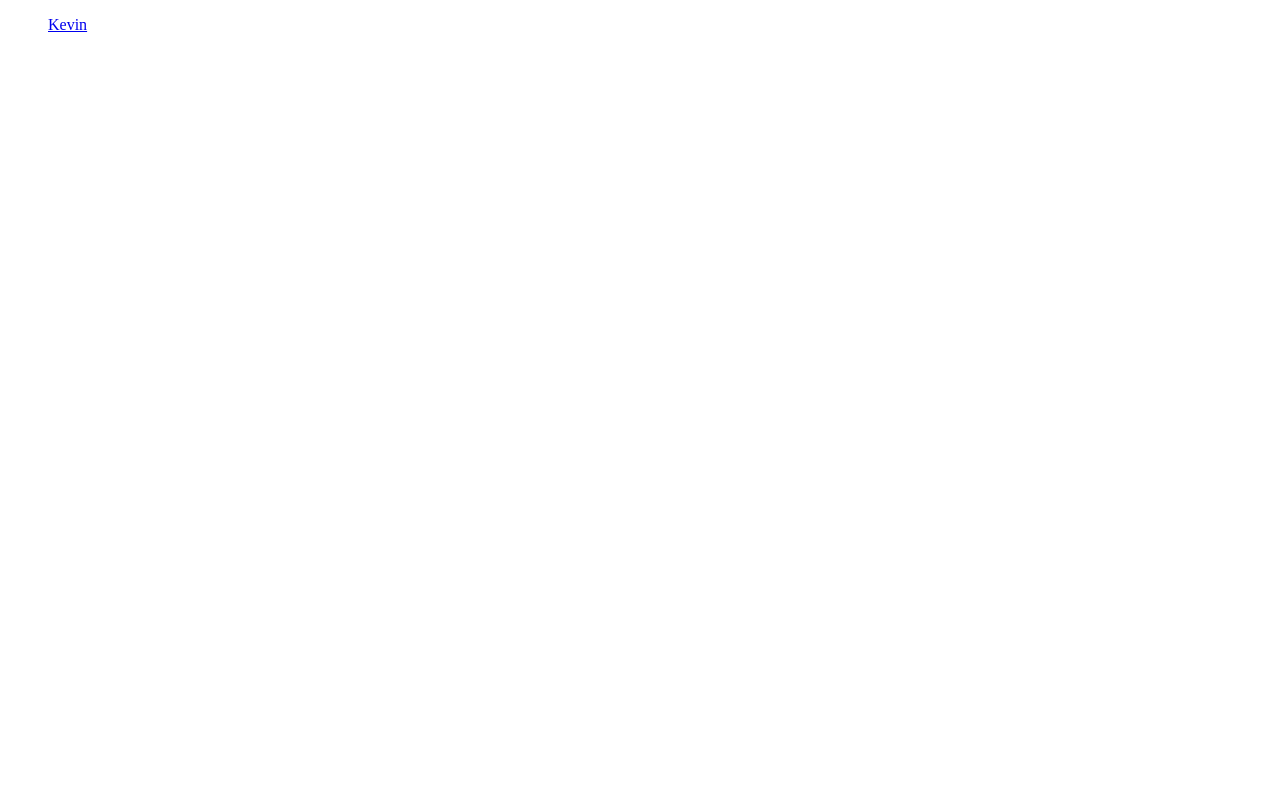
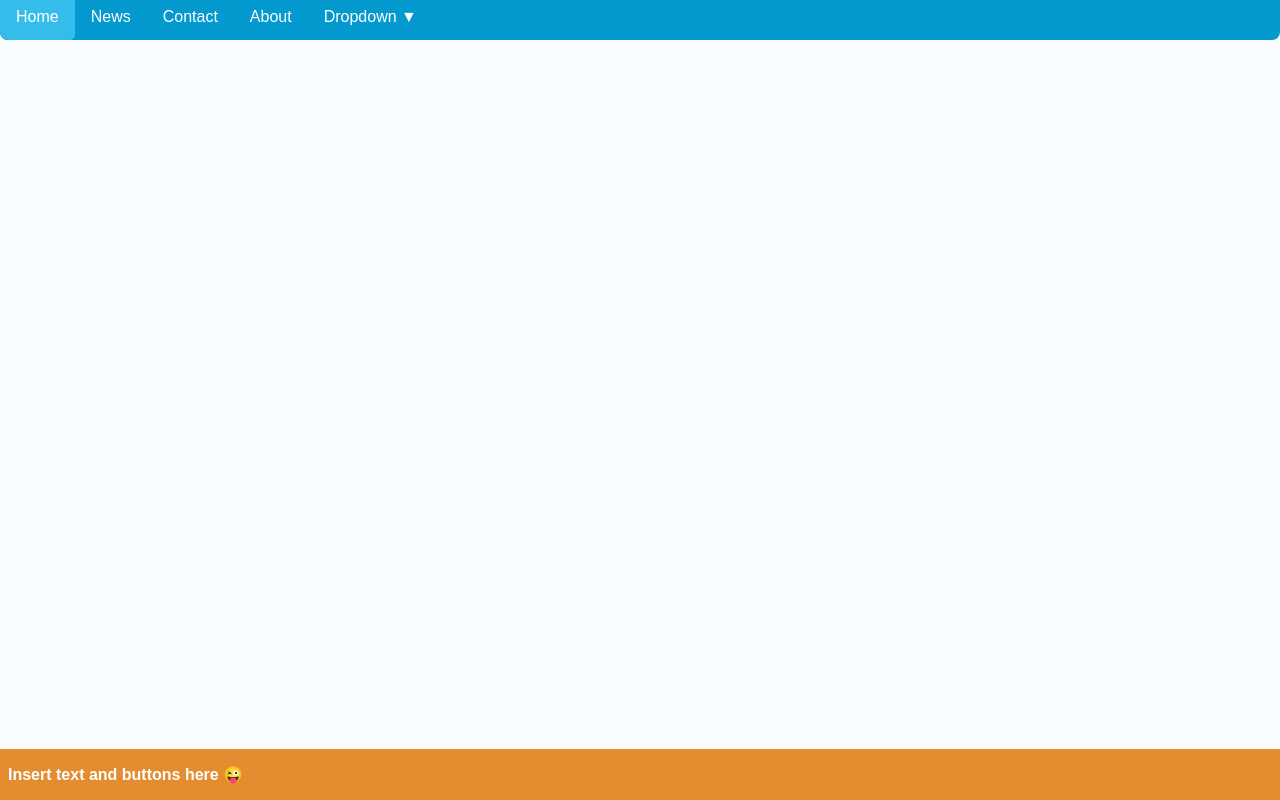
Before and after one commit to Trinitrotoluenisti/kevin, a Flask app: page / in a window 1280 px wide. Before the commit the page is almost empty. Run offline with Flask 2, Linux system fonts and the light colour scheme.

Commit message:
Sistemato layout

```diff
--- a/graficis/html.html
+++ b/graficis/html.html
@@ -1,4 +1,3 @@
-
 <!DOCTYPE html>
 <html>
 	<head>
--- a/website/application/static/style/layout.css
+++ b/website/application/static/style/layout.css
@@ -0,0 +1,112 @@
+html {
+	background-color: #f9fcff;
+	font-family: arial;
+	padding-bottom: 20vh;
+}
+
+/* Navbar */
+
+.navbar {
+	position: fixed;
+	list-style-type: none;
+	padding: 0px;
+	width: 100%;
+	margin-top: -6px;
+	overflow: hidden;
+	background-color: #0499cf;
+	border-radius: 0px 0px 8px 8px;
+}
+
+.menu {
+	position: fixed;
+	top: 0%;
+	left: 0px;
+}
+
+/* Buttons in navbar */
+
+.button {
+	float: left;
+	background-color: #0499cf;
+	color: white;
+	border: none;
+}
+
+.button a {
+	display: block;
+	color: white;
+	text-align: center;
+	padding: 14px 16px;
+	text-decoration: none;
+}
+
+.button a:hover {
+	background-color: #34bdeb;
+	border-radius: 5px;
+}
+
+/* Dropdown */
+
+.dropdown {
+	float: left;
+	overflow: hidden;
+}
+
+.dropdown .ddbutton {
+	font-size: 16px;
+	border: none;
+	outline: none;
+	color: white;
+	padding: 14px 16px;
+	background-color: #0499cf;
+	border-radius: 5px;
+}
+
+.dropdown:hover .ddbutton {
+	background-color: #34bdeb;
+}
+
+.dropdown-content {
+	display: none;
+	position: fixed;
+	background-color: #f9f9f9;
+	min-width: 160px;
+	box-shadow: 0px 8px 16px 0px rgba(0,0,0,0.2);
+	z-index: 1;
+	border-radius: 5px;
+}
+
+.dropdown-content a {
+	float: none;
+	color: black;
+	padding: 12px 16px;
+	text-decoration: none;
+	display: block;
+	text-align: left;
+	border-radius: 5px;
+}
+
+.dropdown-content a:hover {
+	background-color: #b0ddc8;
+	border-radius: 5px;
+}
+
+.dropdown:hover .dropdown-content {
+	display: block;
+}
+
+/* Footer */
+
+.footer {
+	position: fixed;
+	bottom: 0px;
+	left: 0px;
+	right: 0px;
+	background-color: #e38d30;
+	width: 100%;
+}
+
+.ftext {
+	color: white;
+	font-weight: bold;
+}
--- a/website/application/templates/layout.html
+++ b/website/application/templates/layout.html
@@ -1,6 +1,8 @@
 <!DOCTYPE html>
 <html>
+
 	<head>
+
         <title>Kevin | {% block title %}{% endblock %}</title>
 
 		<!--  STYLE  -->
@@ -19,20 +21,38 @@
 
         <!--  JS  -->
 	</head>
+
 	<body class="body">
-		<div class="top-menu-wrapper">
-			<menu class="top-menu">
-				<div class="top-menu-dx">
+
+		<!--  Navbar  -->
+		<nav class="menu">
+			<ul class="navbar">
+				<li class="button"><a href="#">Home</a></li>
+				<li class="button"><a href="#">News</a></li>
+				<li class="button"><a href="#">Contact</a></li>
+				<li class="button"><a href="#">About</a></li>
+				<div class="dropdown">
+					<button class="ddbutton">Dropdown &#9660;</button>
+					<div class="dropdown-content">
+						<a href="#">Link 1</a>
+						<a href="#">Link 2</a>
+						<a href="#">Link 3</a>
+					</div>
 				</div>
-				<div class="top-menu-sx">
-					<a class="top-menu-kevin" href="/">Kevin</a>
-				</div>
-			</menu>
-		</div>
+			</ul>
+		</nav>
 
-		<!--  blocco  -->
+		<!--  Blocco  -->
 		<div id="content">{% block content %}{% endblock %}</div>
-        <!--  fine blocco  -->
+        <!--  Fine blocco  -->
 
 	</body>
+
+	<footer>
+		<nav class="footer">
+			<div class="footer">
+				<p class="ftext">&ensp;Insert text and buttons here &#128540;</p>
+			</div>
+		</nav>
+	</footer>
 </html>
```
